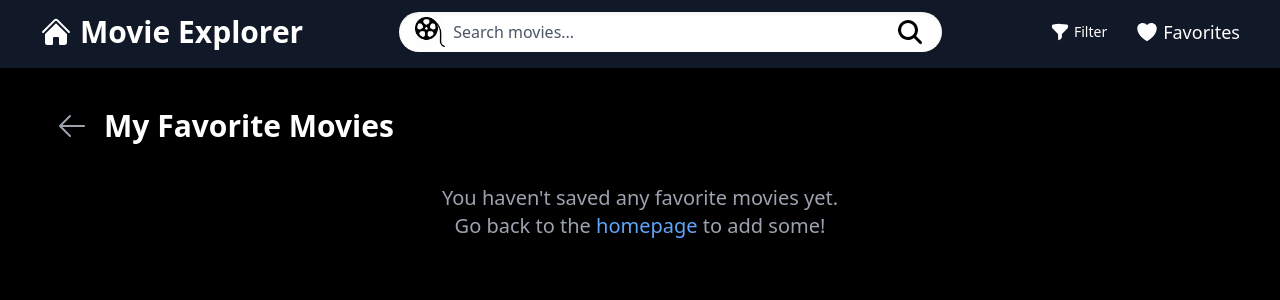
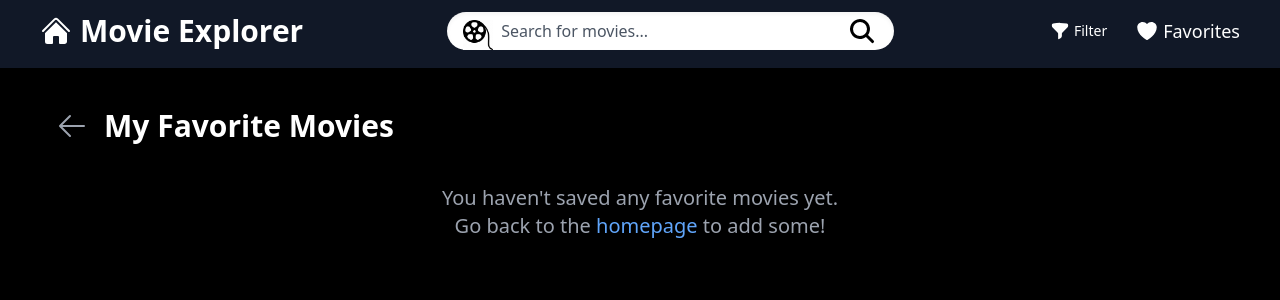
Before and after one commit to banidzakaria101/alx-project-nexus, a Next.js app in the folder movie-app-rec/: page /favorites in a window 1280 px wide. Shown: the top 300 px of the page. Built offline with nearby package versions, Linux system fonts and the light colour scheme.

Commit message:
change some styling on navbar and search components

```diff
--- a/movie-app-rec/components/Navbar.tsx
+++ b/movie-app-rec/components/Navbar.tsx
@@ -56,7 +56,7 @@ function Navbar({ currentGenre }: NavbarProps) {
         </Link>
 
         {/* Search Input for larger screens */}
-        <div className="flex-grow mx-20 hidden md:block">
+        <div className="flex-grow mx-32  hidden md:block">
           <SearchInput />
         </div>
 
--- a/movie-app-rec/components/SearchInput.tsx
+++ b/movie-app-rec/components/SearchInput.tsx
@@ -26,21 +26,21 @@ function SearchInput({ onSearch }: SearchInputProps) {
 
   return (
     <form onSubmit={handleSubmit}
-      className="flex items-center bg-white rounded-full py-1 px-4 shadow-inner"
+      className="flex items-center bg-white rounded-full  px-4 shadow-inner"
     >
       {/* GIF Image*/}
       <img
         src="/icons8-film-reel.gif"
         alt="Film Reel Icon"
         style={{ height: '30px', width: '30px' }}
-        className="mr-2"
+        className="mt-2 mr-2"
       />
 
       <input
         type="text"
         className="flex-1 bg-transparent outline-none text-black placeholder-gray-600 text-base"
         name="searchTerm"
-        placeholder="Search movies..."
+        placeholder="Search for movies..."
         value={searchTerm}
         onChange={(e) => setSearchTerm(e.target.value)}
       />
```
